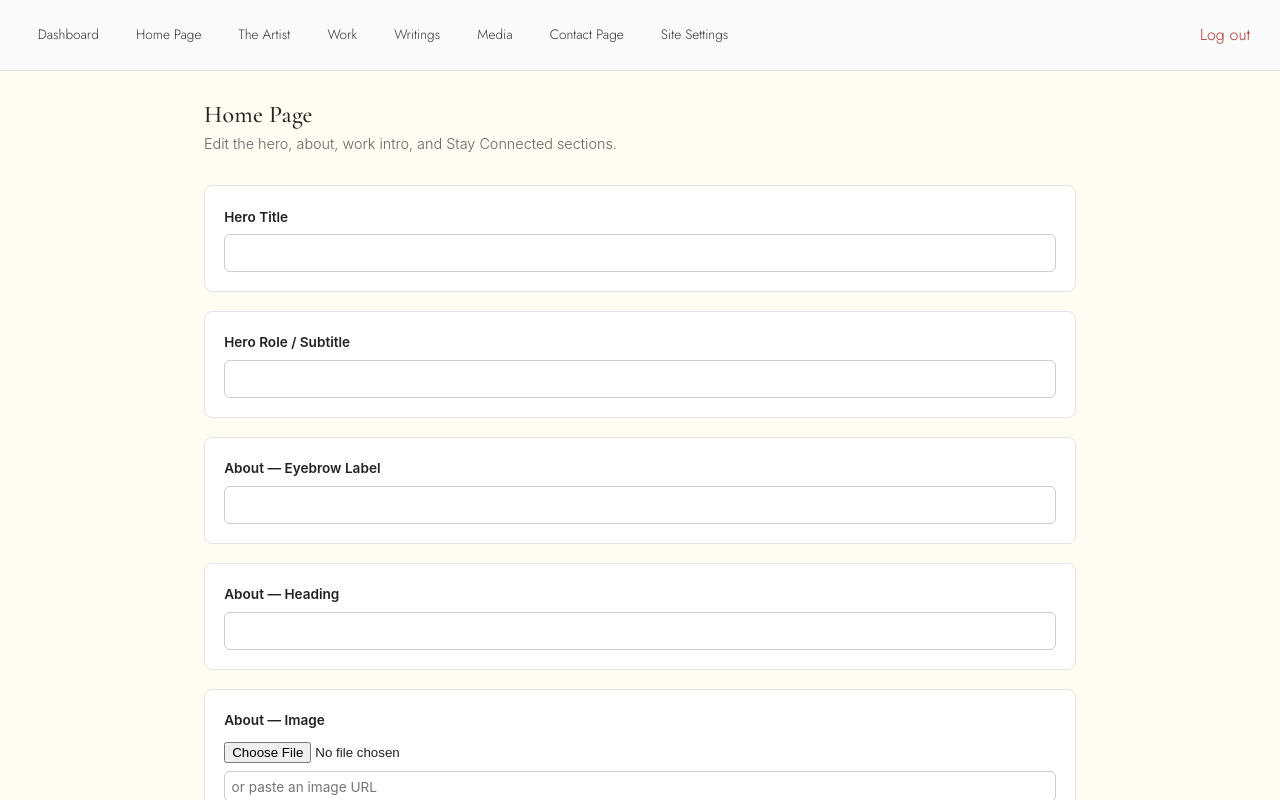
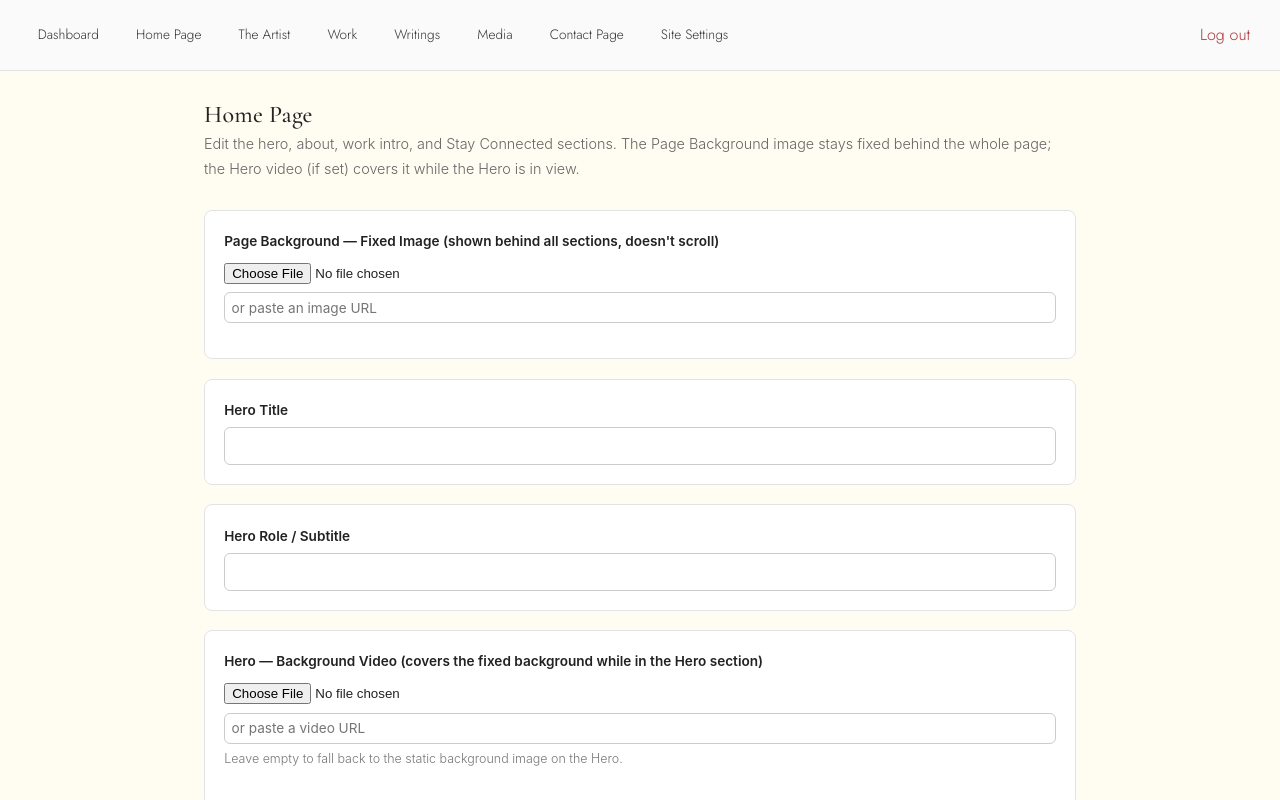
Before and after one commit to Rohithreddychappidi/yamini-kalluri-cms-1-, a Next.js app in the folder yk-site/: page /admin/home in a window 1280 px wide. Shown: the top 800 px of the page. Built offline with nearby package versions, Linux system fonts and the light colour scheme; no server answers; the database is empty.

Commit message:
update it

```diff
--- a/yk-site/app/admin/home/page.js
+++ b/yk-site/app/admin/home/page.js
@@ -4,8 +4,10 @@ import PageEditor from "@/components/admin/PageEditor";
 export const revalidate = 0;
 
 const fields = [
+  { key: "page_bg_image", label: "Page Background — Fixed Image (shown behind all sections, doesn't scroll)", type: "image" },
   { key: "hero_title", label: "Hero Title", type: "text" },
   { key: "hero_role", label: "Hero Role / Subtitle", type: "text" },
+  { key: "hero_video", label: "Hero — Background Video (covers the fixed background while in the Hero section)", type: "video" },
   { key: "about_eyebrow", label: "About — Eyebrow Label", type: "text" },
   { key: "about_heading", label: "About — Heading", type: "text" },
   { key: "about_image", label: "About — Image", type: "image" },
@@ -27,7 +29,10 @@ export default async function AdminHomePage() {
   return (
     <div>
       <h1 className="admin-h1">Home Page</h1>
-      <p className="admin-sub">Edit the hero, about, work intro, and Stay Connected sections.</p>
+      <p className="admin-sub">
+        Edit the hero, about, work intro, and Stay Connected sections. The Page Background image
+        stays fixed behind the whole page; the Hero video (if set) covers it while the Hero is in view.
+      </p>
       <PageEditor slug="home" initialContent={content} fields={fields} />
     </div>
   );
--- a/yk-site/app/globals.css
+++ b/yk-site/app/globals.css
@@ -37,8 +37,8 @@ body{
 }
 
 @keyframes pageFade{
-  from{opacity:0;transform:translateY(10px);}
-  to{opacity:1;transform:translateY(0);}
+  from{opacity:0;}
+  to{opacity:1;}
 }
 
 img{max-width:100%;display:block;}
@@ -169,6 +169,51 @@ nav.main a.active{
     font-size:0.7rem;letter-spacing:.2em;text-transform:uppercase;
     cursor:pointer;color:var(--warm-black);
   }
+}
+
+/* ---------- home page: fixed background + glass scroll layer ---------- */
+
+/* Fixed, full-viewport background image. Sits behind everything and never scrolls. */
+.home-fixed-bg{
+  position:fixed;
+  inset:0;
+  z-index:-2;
+  background-size:cover;
+  background-position:center;
+  background-repeat:no-repeat;
+}
+
+.home-main{
+  position:relative;
+  z-index:1;
+}
+
+/* Hero video layer: fully covers the fixed background image while the Hero is on screen */
+.hero-video-section{
+  position:relative;
+  z-index:2;
+}
+
+.hero-video-bg{
+  position:absolute;
+  inset:0;
+  width:100%;
+  height:100%;
+  object-fit:cover;
+  z-index:0;
+}
+
+.hero-video-section .wrap{
+  z-index:1;
+}
+
+/* Glass layer: sits over the fixed background image. No tint/shade — the
+   background image stays fully clear. Text stays legible since band-dark /
+   ph / g-item keep their own solid backgrounds (see rules further below). */
+.home-glass{
+  position:relative;
+  z-index:1;
+  background:transparent;
 }
 
 /* ---------- hero ---------- */
--- a/yk-site/components/admin/PageEditor.js
+++ b/yk-site/components/admin/PageEditor.js
@@ -3,8 +3,9 @@
 import { useState } from "react";
 import { createClient } from "@/utils/supabase/client";
 import ImageUploader from "./ImageUploader";
+import VideoUploader from "./VideoUploader";
 
-// field types: "text" | "textarea" | "image" | "list" (newline-separated strings) | "json" (advanced array/object editor)
+// field types: "text" | "textarea" | "image" | "video" | "list" (newline-separated strings) | "json" (advanced array/object editor)
 export default function PageEditor({ slug, initialContent, fields }) {
   const [content, setContent] = useState(initialContent || {});
   const [saving, setSaving] = useState(false);
@@ -74,6 +75,9 @@ export default function PageEditor({ slug, initialContent, fields }) {
             {f.type === "image" && (
               <ImageUploader value={content[f.key]} onChange={(url) => update(f.key, url)} />
             )}
+            {f.type === "video" && (
+              <VideoUploader value={content[f.key]} onChange={(url) => update(f.key, url)} />
+            )}
           </div>
         </div>
       ))}
--- /dev/null
+++ b/yk-site/components/admin/VideoUploader.js
@@ -0,0 +1,57 @@
+"use client";
+
+import { useState } from "react";
+import { uploadVideoToCloudinary } from "@/lib/cloudinary";
+
+export default function VideoUploader({ label, value, onChange }) {
+  const [uploading, setUploading] = useState(false);
+  const [error, setError] = useState("");
+
+  async function handleFile(e) {
+    const file = e.target.files?.[0];
+    if (!file) return;
+    setUploading(true);
+    setError("");
+    try {
+      const url = await uploadVideoToCloudinary(file);
+      onChange(url);
+    } catch (err) {
+      setError(err.message || "Upload failed");
+    } finally {
+      setUploading(false);
+    }
+  }
+
+  return (
+    <div style={{ marginBottom: "1rem" }}>
+      {label && (
+        <label style={{ display: "block", fontSize: "0.85rem", marginBottom: "0.4rem", fontWeight: 600 }}>
+          {label}
+        </label>
+      )}
+      {value && (
+        <video
+          src={value}
+          muted
+          loop
+          playsInline
+          controls
+          style={{ width: "100%", maxWidth: 320, height: 180, objectFit: "cover", borderRadius: 6, marginBottom: "0.5rem", display: "block", background: "#000" }}
+        />
+      )}
+      <input type="file" accept="video/*" onChange={handleFile} disabled={uploading} />
+      {uploading && <span style={{ marginLeft: 8, fontSize: "0.85rem" }}>Uploading…</span>}
+      {error && <p style={{ color: "crimson", fontSize: "0.85rem" }}>{error}</p>}
+      <input
+        type="text"
+        placeholder="or paste a video URL"
+        value={value || ""}
+        onChange={(e) => onChange(e.target.value)}
+        style={{ width: "100%", marginTop: "0.4rem", padding: "0.4rem", fontSize: "0.85rem" }}
+      />
+      <p style={{ fontSize: "0.78rem", color: "#777", margin: "0.3rem 0 0" }}>
+        Leave empty to fall back to the static background image on the Hero.
+      </p>
+    </div>
+  );
+}
--- a/yk-site/lib/cloudinary.js
+++ b/yk-site/lib/cloudinary.js
@@ -6,7 +6,7 @@
 //   Signing mode: Unsigned
 //   Copy the preset name into NEXT_PUBLIC_CLOUDINARY_UPLOAD_PRESET
 
-export async function uploadToCloudinary(file) {
+export async function uploadToCloudinary(file, resourceType = "image") {
   const cloudName = process.env.NEXT_PUBLIC_CLOUDINARY_CLOUD_NAME;
   const uploadPreset = process.env.NEXT_PUBLIC_CLOUDINARY_UPLOAD_PRESET;
 
@@ -22,7 +22,7 @@ export async function uploadToCloudinary(file) {
   formData.append("folder", "yamini-kalluri-site");
 
   const res = await fetch(
-    `https://api.cloudinary.com/v1_1/${cloudName}/image/upload`,
+    `https://api.cloudinary.com/v1_1/${cloudName}/${resourceType}/upload`,
     { method: "POST", body: formData }
   );
 
@@ -34,3 +34,8 @@ export async function uploadToCloudinary(file) {
   const data = await res.json();
   return data.secure_url; // store this URL in Supabase
 }
+
+// Convenience wrapper for video uploads (hero background video, etc.)
+export async function uploadVideoToCloudinary(file) {
+  return uploadToCloudinary(file, "video");
+}
```
Also changed, not shown: yk-site/app/page.js (+10 -2 lines), yk-site/components/HeroVideo.js (added, +41 -0 lines), 1 other file (tests, documents, lock files or other folders).
